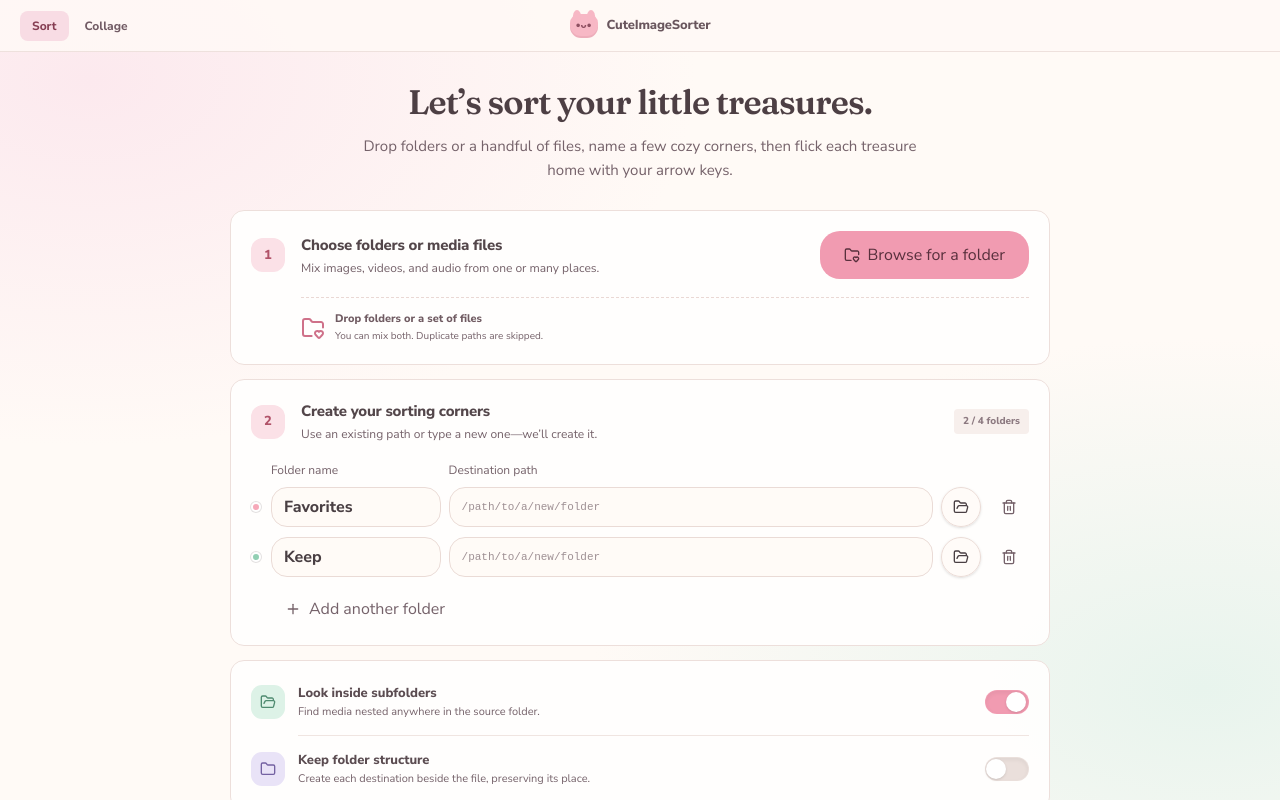
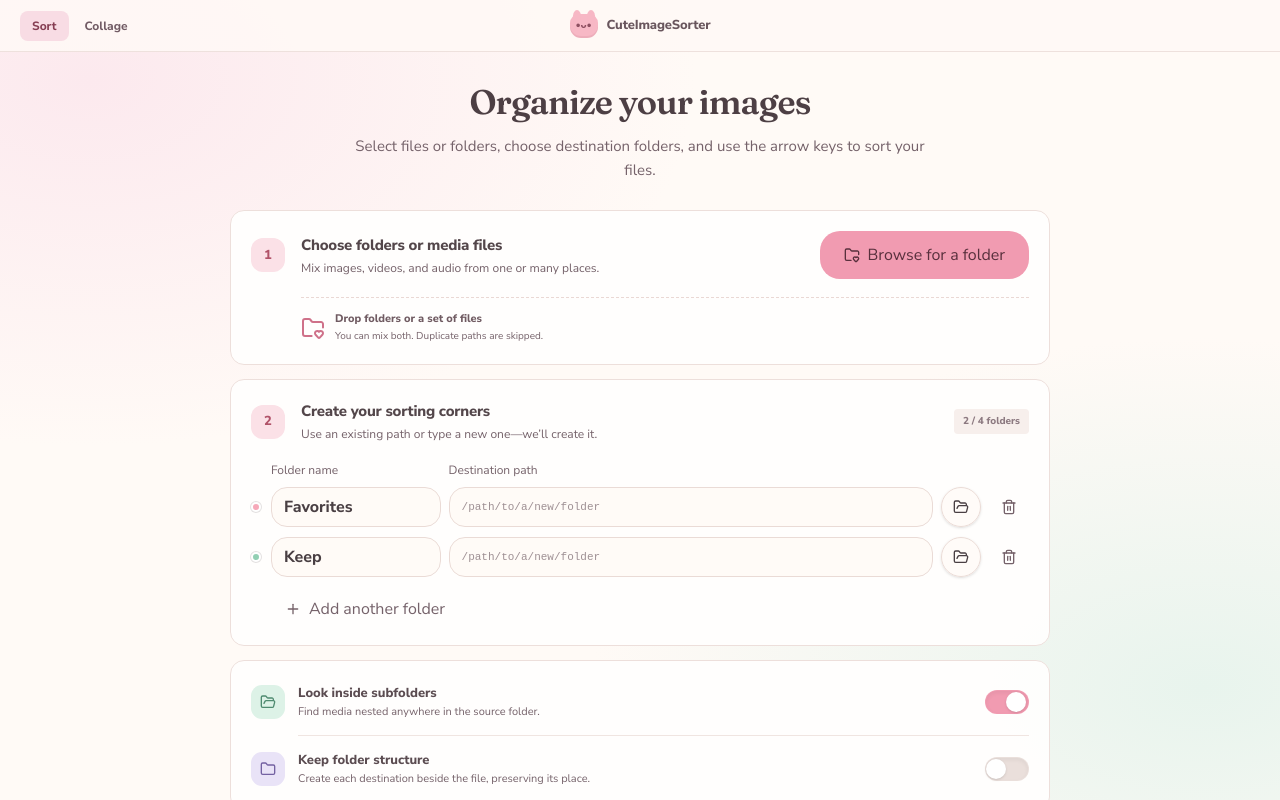
Before and after one commit to Odin94/CuteImageSorter, a React (Vite) app: page / in a window 1280 px wide. Built offline with nearby package versions, Linux system fonts and the light colour scheme.

Commit message:
Use factual image organization intro copy

```diff
--- a/src/App.tsx
+++ b/src/App.tsx
@@ -722,10 +722,10 @@ function SetupView({
       inert={isScanning ? true : undefined}
     >
       <section className="setup-intro">
-        <h1>Let’s sort your little treasures.</h1>
+        <h1>Organize your images</h1>
         <p>
-          Drop folders or a handful of files, name a few cozy corners, then
-          flick each treasure home with your arrow keys.
+          Select files or folders, choose destination folders, and use the arrow
+          keys to sort your files.
         </p>
       </section>
 
```
Also changed, not shown: 1 other file (tests, documents, lock files or other folders).
